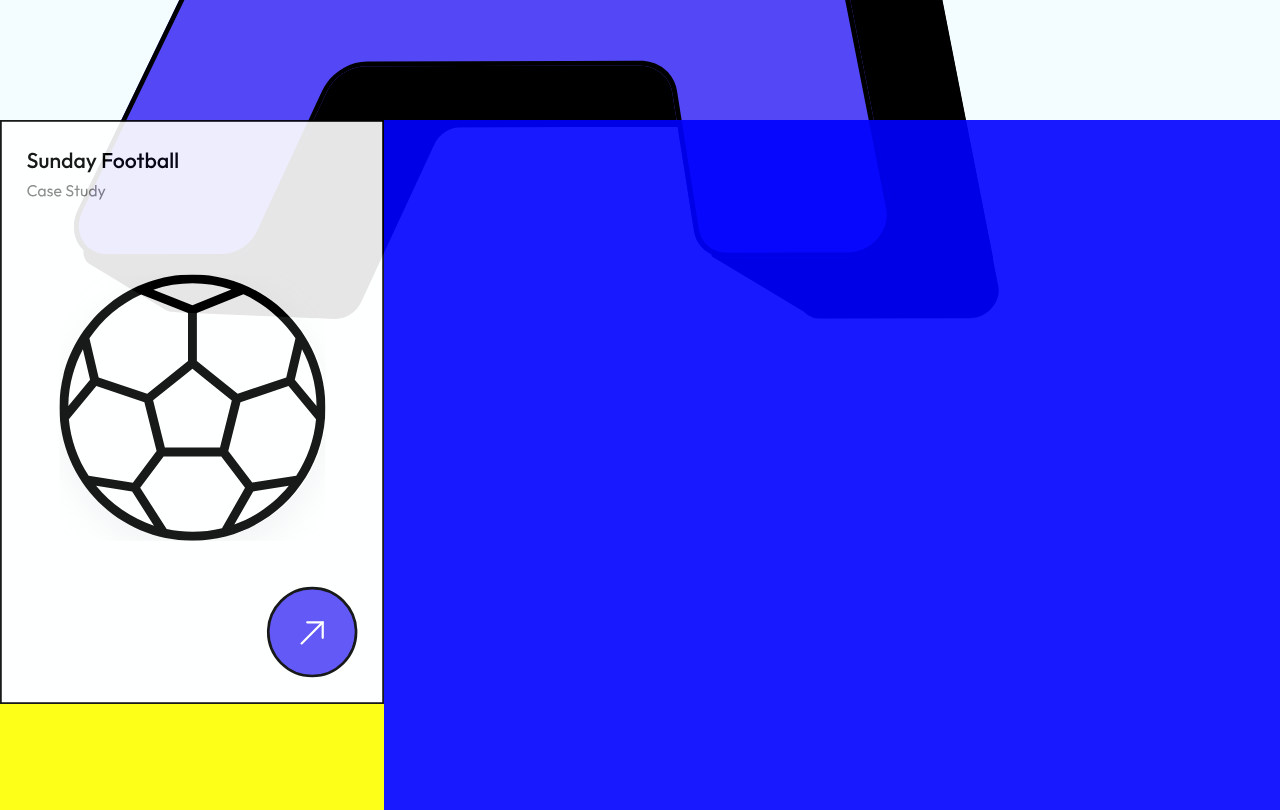
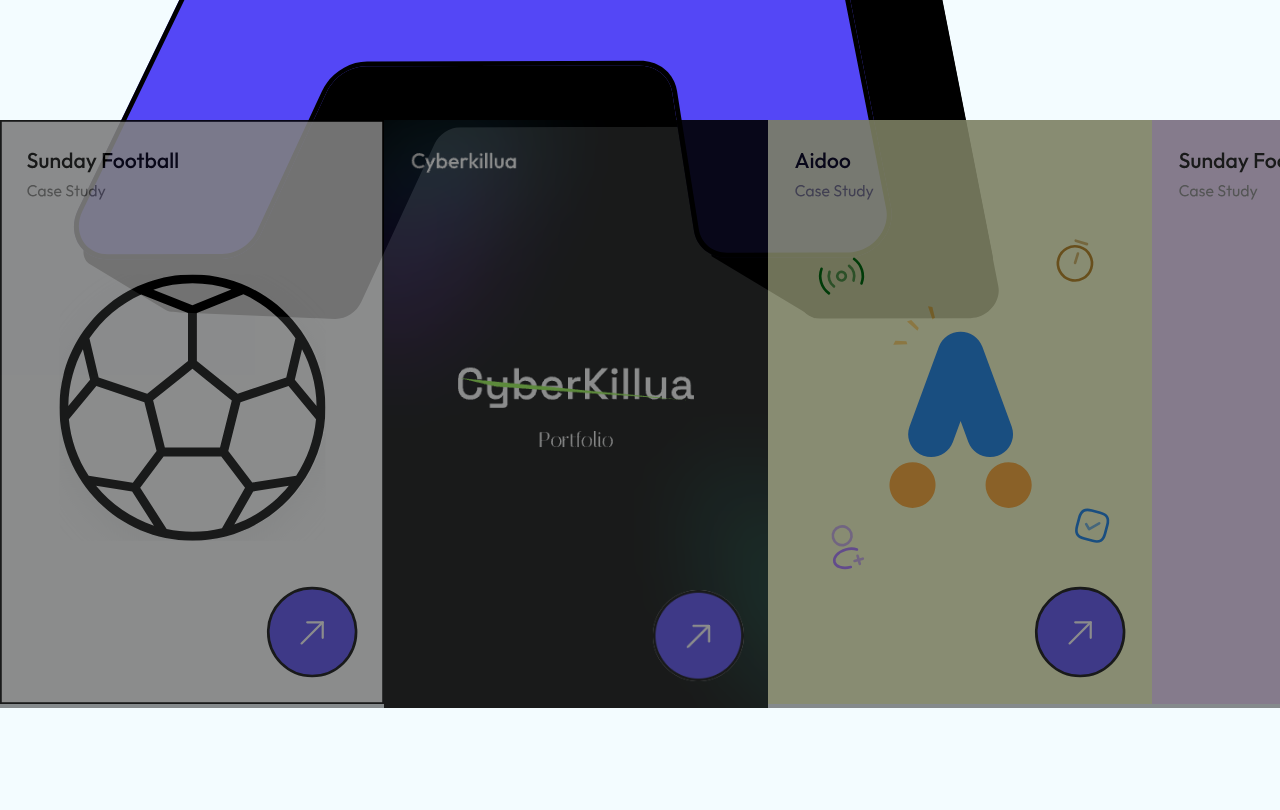
Before and after one commit to cyberkillua/Abdy-Folio, a Next.js app: page / in a window 1280 px wide. Shown: the part 1160-1970 px from the top of the page. After the commit the page ends 1868 px from the top, so only its background shows below. Built offline with nearby package versions, Linux system fonts and the light colour scheme.

Commit message:
project fix

```diff
--- a/Components/Project.js
+++ b/Components/Project.js
@@ -3,9 +3,9 @@ import styles from "../styles/project/project.module.css";
 // import { gsap } from "gsap";
 // import { useEffect } from "react";
 import sunday from "../public/Sunday-Ball.svg";
-// import cyber from "../public/CyberKillua.png";
-// import aidoo from "../public/Aidoo.svg";
-// import generator from "../public/Generator.svg";
+import cyber from "../public/CyberKillua.png";
+import aidoo from "../public/Aidoo.svg";
+import generator from "../public/Generator.svg";
 
 import Image from "next/image";
 // import Link from "next/link";
@@ -15,18 +15,18 @@ const project = [
     image: sunday,
     alt: "sunday",
   },
-  // {
-  //   image: cyber,
-  //   alt: "cyber",
-  // },
-  // {
-  //   image: aidoo,
-  //   alt: "aidoo",
-  // },
-  // {
-  //   image: generator,
-  //   alt: "generator",
-  // },
+  {
+    image: cyber,
+    alt: "cyber",
+  },
+  {
+    image: aidoo,
+    alt: "aidoo",
+  },
+  {
+    image: generator,
+    alt: "generator",
+  },
 ];
 
 export const Project = () => {
--- a/styles/project/project.module.css
+++ b/styles/project/project.module.css
@@ -1,6 +1,5 @@
 .container {
-  height: 69rem;
-  width: 100%;
+  width: 100vw;
   overflow-x: auto; /* Enable horizontal scrolling */
   white-space: nowrap;
 }
@@ -8,21 +7,34 @@
   display: flex;
   width: 100%;
   height: 100%;
-  background-color: blue;
 }
 .container .projectCon .project {
   position: relative;
   display: inline-block;
-  background-color: yellow;
-  width: 30%;
   height: auto;
 }
 .container .projectCon .project img {
   display: block;
   height: auto;
-  width: 100%;
+  width: 30vw;
   -o-object-fit: cover;
      object-fit: cover;
+}
+.container .projectCon .project .overlay {
+  position: absolute;
+  top: 0;
+  left: 0;
+  width: 100%;
+  height: 100%;
+  background-color: rgba(0, 0, 0, 0.5);
+  opacity: 1;
+  transition: opacity 0.3s ease;
+  cursor: pointer;
+}
+@media (max-width: 49em) {
+  .container .projectCon .project .overlay {
+    display: none;
+  }
 }
 .container .projectCon .project:hover .overlay {
   opacity: 0;
--- a/styles/project/project.module.scss
+++ b/styles/project/project.module.scss
@@ -1,7 +1,7 @@
 @import "../mixins";
 .container {
-  height: 69rem;
-  width: 100%;
+  // height: 69rem;
+  width: 100vw;
   overflow-x: auto; /* Enable horizontal scrolling */
   white-space: nowrap;
 
@@ -9,38 +9,35 @@
     display: flex;
     width: 100%;
     height: 100%;
-    background-color: blue;
+
 
     .project {
       position: relative;
       display: inline-block;
-      background-color: yellow;
-      width: 30%;
       height: auto;
-      // margin-left: 10px;
 
       img {
         display: block;
         height: auto;
-        width: 100%;
+        width: 30vw;
         object-fit: cover;
       }
 
-      // .overlay {
-      //   position: absolute;
-      //   top: 0;
-      //   left: 0;
-      //   width: 100%;
-      //   height: 100%;
-      //   background-color: rgba(0, 0, 0, 0.5);
-      //   opacity: 1;
-      //   transition: opacity 0.3s ease;
-      //   cursor: pointer;
+      .overlay {
+        position: absolute;
+        top: 0;
+        left: 0;
+        width: 100%;
+        height: 100%;
+        background-color: rgba(0, 0, 0, 0.5);
+        opacity: 1;
+        transition: opacity 0.3s ease;
+        cursor: pointer;
 
-      //   @include small-screen {
-      //     display: none;
-      //   }
-      // }
+        @include small-screen {
+          display: none;
+        }
+      }
     }
 
     .project:hover .overlay {
```
Also changed, not shown: 1 other file (tests, documents, lock files or other folders).
